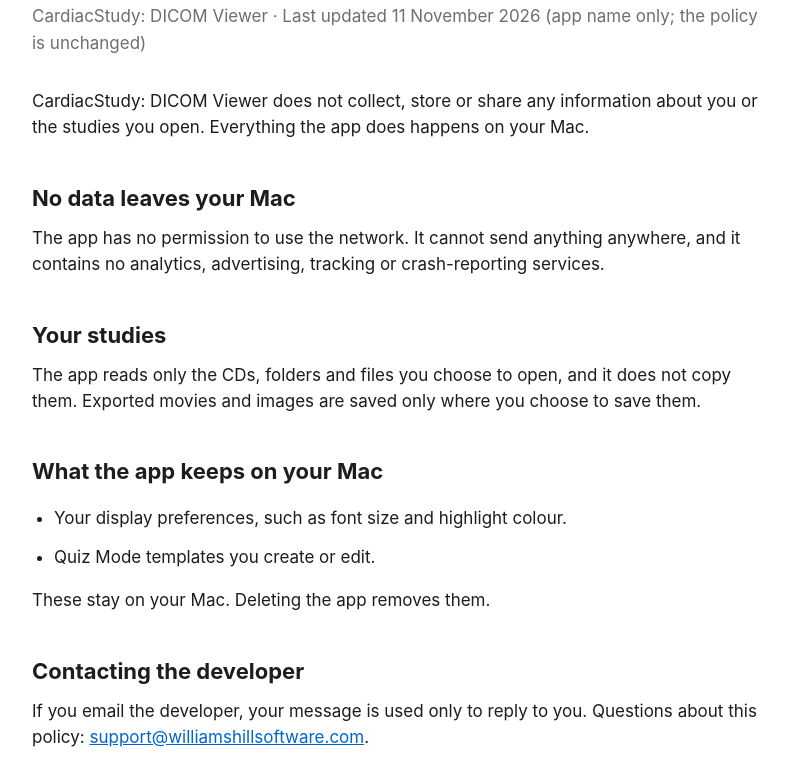
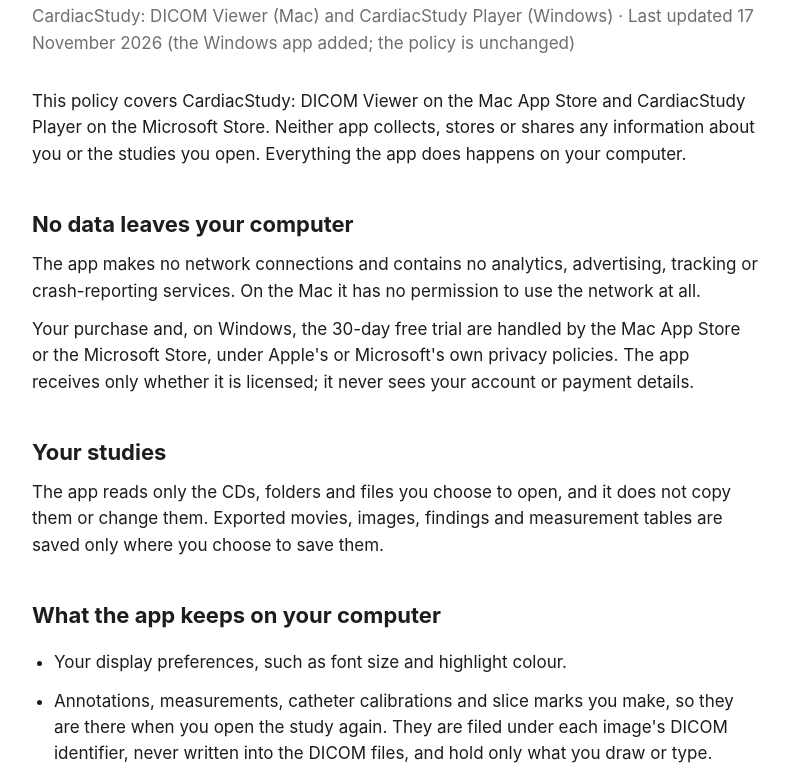
Before and after one commit to wlapointe/williamshillsoftware-site, a plain HTML site: page cardiacstudy-player/privacy.html in a window 1280 px wide. Shown: the part 128-904 px from the top of the page, without its empty margins (244-1035 px from the left). Drawn offline with Linux system fonts and the light colour scheme.

Commit message:
Privacy policy: cover CardiacStudy Player for Windows
The Microsoft Store listing points here. Adds the Windows app (no network
connections; the Store handles purchase and trial), and lists what the
app now keeps: annotations, measurements, calibrations and slice marks.
The policy itself is unchanged: nothing is collected.

Co-Authored-By: Claude Opus 5.5 <noreply@anthropic.com>

```diff
--- a/cardiacstudy-player/privacy.html
+++ b/cardiacstudy-player/privacy.html
@@ -3,8 +3,8 @@
 <head>
 <meta charset="utf-8">
 <meta name="viewport" content="width=device-width, initial-scale=1">
-<title>CardiacStudy: DICOM Viewer Privacy</title>
-<meta name="description" content="CardiacStudy: DICOM Viewer collects no data. Everything the app does happens on your Mac.">
+<title>CardiacStudy Privacy</title>
+<meta name="description" content="CardiacStudy: DICOM Viewer for Mac and CardiacStudy Player for Windows collect no data. Everything the app does happens on your computer.">
 <link rel="stylesheet" href="/site.css">
 <link rel="icon" href="/cardiacstudy-player/icon.png">
 </head>
@@ -15,22 +15,24 @@
 </header>
 <main>
   <h1>Privacy Policy</h1>
-  <p class="updated">CardiacStudy: DICOM Viewer · Last updated 11 November 2026 (app name only; the policy is unchanged)</p>
+  <p class="updated">CardiacStudy: DICOM Viewer (Mac) and CardiacStudy Player (Windows) · Last updated 17 November 2026 (the Windows app added; the policy is unchanged)</p>
 
-  <p>CardiacStudy: DICOM Viewer does not collect, store or share any information about you or the studies you open. Everything the app does happens on your Mac.</p>
+  <p>This policy covers CardiacStudy: DICOM Viewer on the Mac App Store and CardiacStudy Player on the Microsoft Store. Neither app collects, stores or shares any information about you or the studies you open. Everything the app does happens on your computer.</p>
 
-  <h2>No data leaves your Mac</h2>
-  <p>The app has no permission to use the network. It cannot send anything anywhere, and it contains no analytics, advertising, tracking or crash-reporting services.</p>
+  <h2>No data leaves your computer</h2>
+  <p>The app makes no network connections and contains no analytics, advertising, tracking or crash-reporting services. On the Mac it has no permission to use the network at all.</p>
+  <p>Your purchase and, on Windows, the 30-day free trial are handled by the Mac App Store or the Microsoft Store, under Apple's or Microsoft's own privacy policies. The app receives only whether it is licensed; it never sees your account or payment details.</p>
 
   <h2>Your studies</h2>
-  <p>The app reads only the CDs, folders and files you choose to open, and it does not copy them. Exported movies and images are saved only where you choose to save them.</p>
+  <p>The app reads only the CDs, folders and files you choose to open, and it does not copy them or change them. Exported movies, images, findings and measurement tables are saved only where you choose to save them.</p>
 
-  <h2>What the app keeps on your Mac</h2>
+  <h2>What the app keeps on your computer</h2>
   <ul>
     <li>Your display preferences, such as font size and highlight colour.</li>
+    <li>Annotations, measurements, catheter calibrations and slice marks you make, so they are there when you open the study again. They are filed under each image's DICOM identifier, never written into the DICOM files, and hold only what you draw or type.</li>
     <li>Quiz Mode templates you create or edit.</li>
   </ul>
-  <p>These stay on your Mac. Deleting the app removes them.</p>
+  <p>These stay on your computer. Deleting the app removes them.</p>
 
   <h2>Contacting the developer</h2>
   <p>If you email the developer, your message is used only to reply to you. Questions about this policy: <a href="mailto:support@williamshillsoftware.com">support@williamshillsoftware.com</a>.</p>
@@ -38,6 +40,6 @@
   <h2>Changes</h2>
   <p>If this policy changes, the new version will be posted on this page with a new date.</p>
 </main>
-<footer>© 2026 Wil Lapointe · <a href="/cardiacstudy-player/">CardiacStudy: DICOM Viewer support</a></footer>
+<footer>© 2026 Wil Lapointe · <a href="/cardiacstudy-player/">CardiacStudy support</a></footer>
 </body>
 </html>
```
